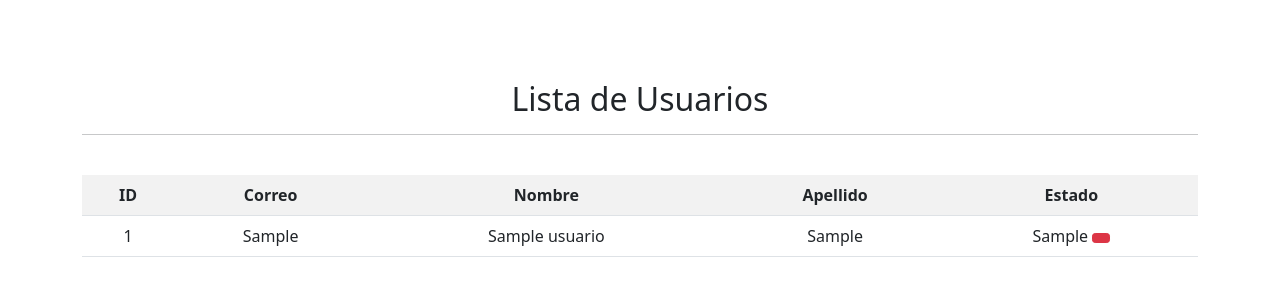
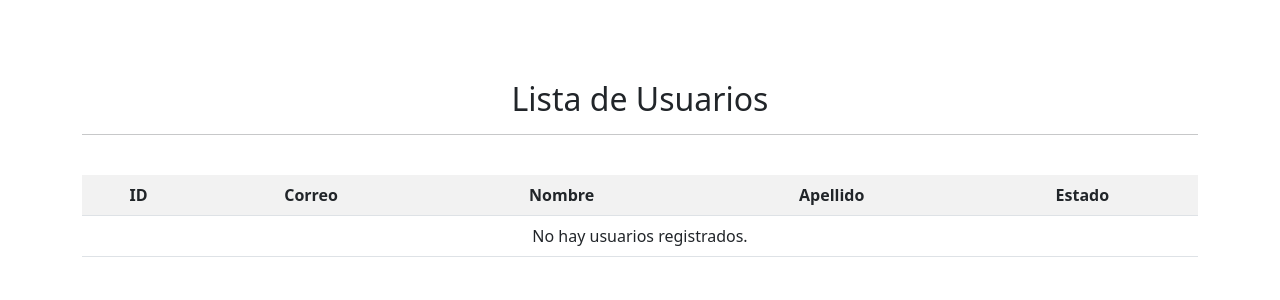
Before and after one commit to MauriIglesias/Laboratorio-TallerPHP, a PHP site: page /listarUsuarioAdmin.php in a window 1280 px wide. Shown: the part 72-372 px from the top of the page. Run offline with PHP 8.4, Linux system fonts and the light colour scheme; tables that the repository leaves empty or names only in its code hold one stand-in row (values such as "Sample post"); some libraries are stand-ins or nearby versions.

Commit message:
Listar usuarios funcionando

```diff
--- a/listarUsuarioAdmin.php
+++ b/listarUsuarioAdmin.php
@@ -30,23 +30,24 @@
             <hr />
     <?php
         $con = Conectarse();
-        if(isset($_GET['method']) == 'put'){
-            if(isset($_GET['estado']) == 'true'){
-                $habilitado=0;
-            }
-            if(isset($_GET['estado']) == 'false'){
-                $habilitado=1;
-            }
-            $usuarioId = mysqli_real_escape_string($con,(strip_tags($_GET["usuarioId"],ENT_QUOTES)));
-            $select = mysqli_query($con, "SELECT * FROM usuario WHERE id='$usuarioId'");
-            if(mysqli_num_rows($select) == 0){
-                echo '<div class="alert alert-info alert-dismissable"><button type="button" class="close" data-dismiss="alert" aria-hidden="true">&times;</button> No se encontro el usuario.</div>';
-            }else{
-                $pseudo_delete = mysqli_query($con, "UPDATE usuario SET habilitado='$habilitado' WHERE id='$usuarioId'") or die(mysqli_error($con));
-                if($pseudo_delete){
-                    echo '<div class="alert alert-success alert-dismissable"><button type="button" class="close" data-dismiss="alert" aria-hidden="true">&times;</button> Usuario habilitado con exito.</div>';
+        if(isset($_GET['method'])) {
+            if($_GET['method'] == 'put'){
+                $estado = $_GET['estado'];
+                $usuarioId = mysqli_real_escape_string($con,(strip_tags($_GET["usuarioId"],ENT_QUOTES)));
+                $select = mysqli_query($con, "SELECT * FROM usuario WHERE tipo=1 and id='$usuarioId'");
+                if(mysqli_num_rows($select) == 0){
+                    echo '<div class="alert alert-info alert-dismissable"><button type="button" class="close" data-dismiss="alert" aria-hidden="true">&times;</button> No se encontro el usuario.</div>';
                 }else{
-                    echo '<div class="alert alert-danger alert-dismissable"><button type="button" class="close" data-dismiss="alert" aria-hidden="true">&times;</button> Usuario deshabilitado con exito.</div>';
+                    $pseudo_update = mysqli_query($con, "UPDATE usuario SET habilitado='$estado' WHERE tipo=1 and id='$usuarioId'") or die(mysqli_error($con));
+                    if($pseudo_update){
+                        if($estado == 1) {
+                            echo '<div class="alert alert-success alert-dismissable"><button type="button" class="close" data-dismiss="alert" aria-hidden="true">&times;</button> Usuario habilitado con exito.</div>';
+                        } else {
+                            echo '<div class="alert alert-success alert-dismissable"><button type="button" class="close" data-dismiss="alert" aria-hidden="true">&times;</button> Usuario deshabilitado con exito.</div>';
+                        }
+                    }else{
+                        echo '<div class="alert alert-danger alert-dismissable"><button type="button" class="close" data-dismiss="alert" aria-hidden="true">&times;</button> Error al cambiar el estado.</div>';
+                    }
                 }
             }
         }
@@ -62,7 +63,7 @@
                         <th>Estado</th>
                     </tr>
                     <?php
-                        $sql = mysqli_query($con, "SELECT * FROM usuario ORDER BY id ASC");
+                        $sql = mysqli_query($con, "SELECT * FROM usuario u where u.tipo=1 ORDER BY id ASC");
                         if(mysqli_num_rows($sql) == 0){
                             echo '<tr><td colspan="8">No hay usuarios registrados.</td></tr>';
                         }else{
@@ -80,9 +81,9 @@
                                 <td>'.$row['apellido'].'</td>
                                 <td>'.$row['habilitado'].' ';
                                 if ($row['habilitado'] == 0) {
-                                    echo '<a href="listarUsuarioAdmin.php?method=put&estado=true&usuarioId='.$row['id'].'" title="Habilitar" onclick="return confirm(\'Esta seguro de habilitar el usuario '.$row['nombre'].'?\')" class="btn btn-success btn-sm"></a>';
+                                    echo '<a href="listarUsuarioAdmin.php?method=put&estado=1&usuarioId='.$row['id'].'" title="Habilitar" onclick="return confirm(\'Esta seguro de habilitar el usuario '.$row['nombre'].'?\')" class="btn btn-success btn-sm"></a>';
                                 } else {
-                                    echo '<a href="listarUsuarioAdmin.php?method=put&estado=false&usuarioId='.$row['id'].'" title="Deshabilitar" onclick="return confirm(\'Esta seguro de deshabilitar el usuario '.$row['nombre'].'?\')" class="btn btn-danger btn-sm"></a>';
+                                    echo '<a href="listarUsuarioAdmin.php?method=put&estado=0&usuarioId='.$row['id'].'" title="Deshabilitar" onclick="return confirm(\'Esta seguro de deshabilitar el usuario '.$row['nombre'].'?\')" class="btn btn-danger btn-sm"></a>';
                                 }
                                 echo '</td>';
                             }
--- a/mensajeAdmin.php
+++ b/mensajeAdmin.php
@@ -6,9 +6,9 @@
     <link rel="stylesheet" href="https://stackpath.bootstrapcdn.com/bootstrap/4.5.2/css/bootstrap.min.css">
     <link rel="stylesheet" href="https://maxcdn.bootstrapcdn.com/font-awesome/4.7.0/css/font-awesome.min.css">
     	<!-- Bootstrap -->
-	<link href="css/bootstrap.min.css" rel="stylesheet">
-	<link href="css/bootstrap-datepicker.css" rel="stylesheet">
-	<link href="css/style_nav.css" rel="stylesheet">
+	<link href="bootstrap.min.css" rel="stylesheet">
+	<!-- <link href="css/bootstrap-datepicker.css" rel="stylesheet">
+	<link href="css/style_nav.css" rel="stylesheet"> -->
     <script src="https://code.jquery.com/jquery-3.5.1.min.js"></script>
     <script src="https://cdn.jsdelivr.net/npm/popper.js@1.16.1/dist/umd/popper.min.js"></script>
     <script src="https://stackpath.bootstrapcdn.com/bootstrap/4.5.2/js/bootstrap.min.js"></script>
```
